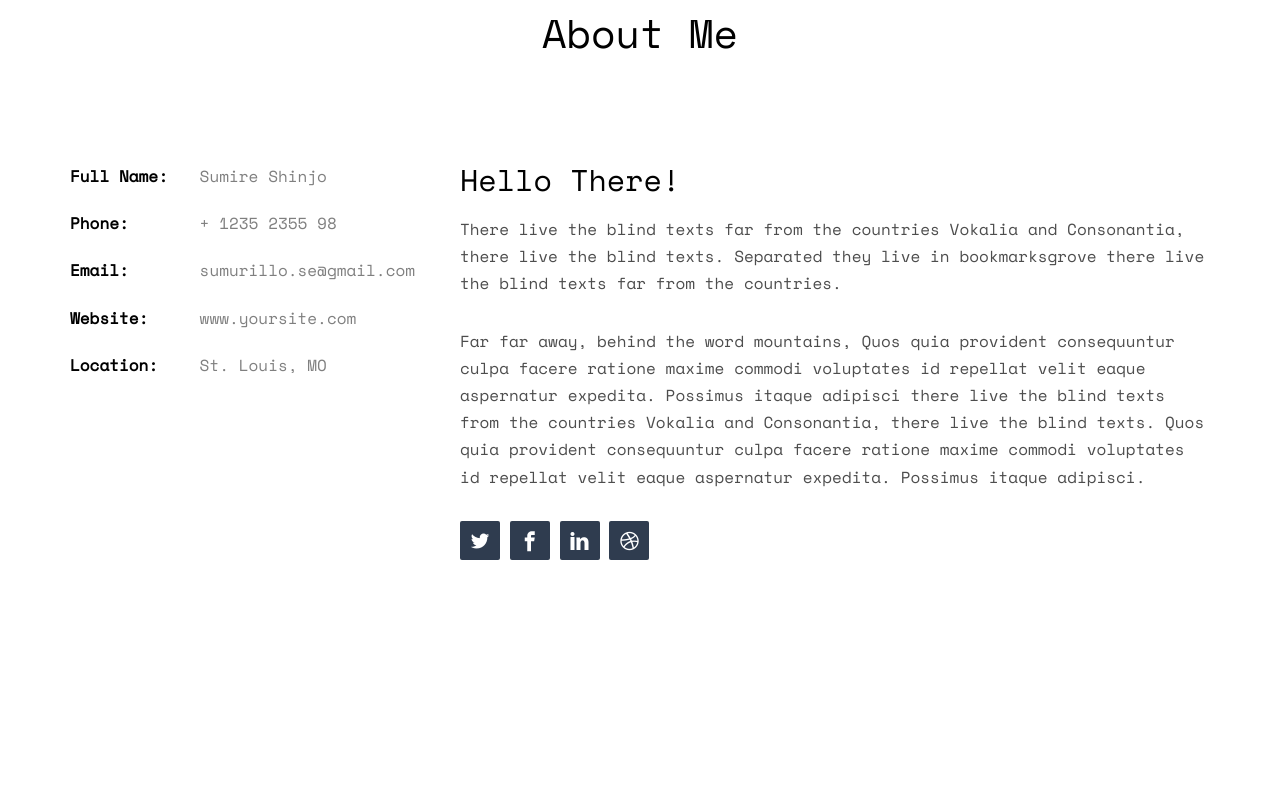
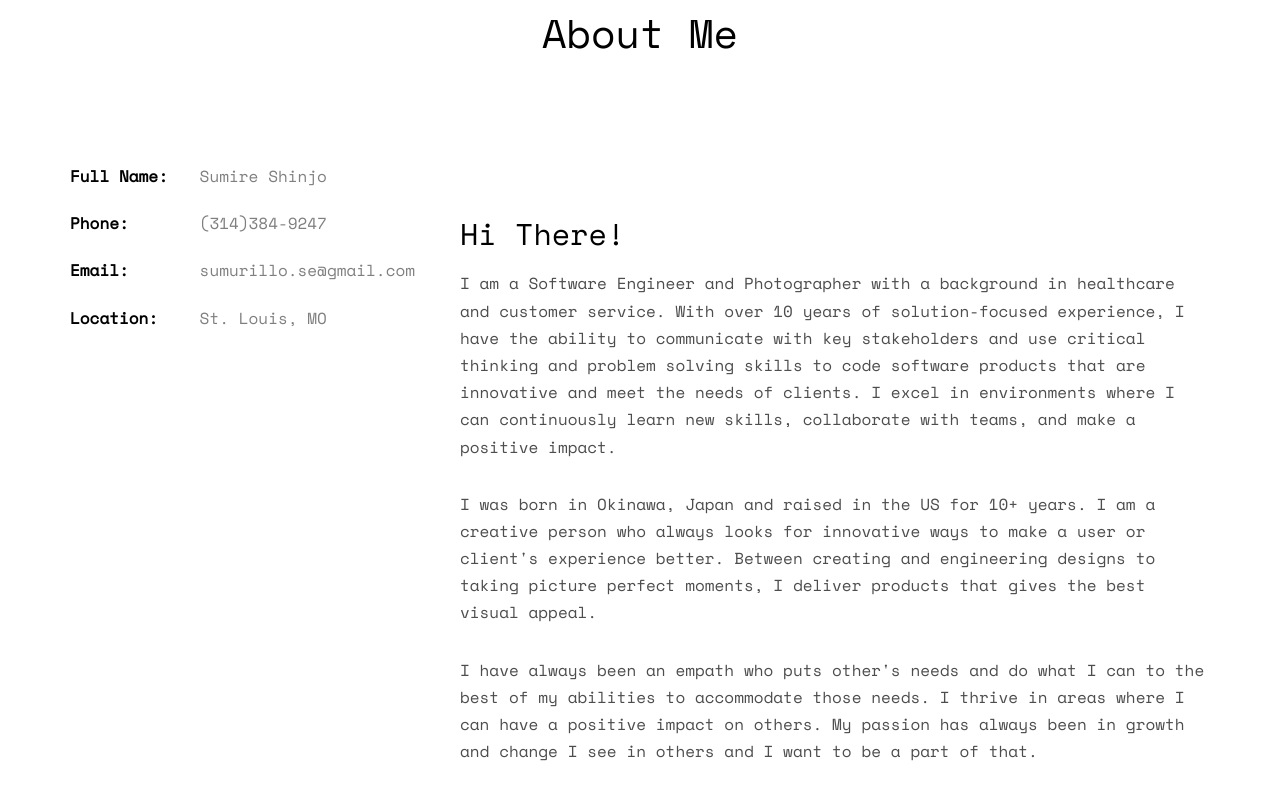
Before and after one commit to sumurillo/portfolio-v2, a plain HTML site: page index.html in a window 1280 px wide. Shown: the part 909-1701 px from the top of the page. Drawn offline with nearby package versions, Linux system fonts and the light colour scheme; some packages are replaced by stand-ins of ours; no server answers; files whose address does not match are found by name.

Commit message:
change about me and remove unwanted icons

```diff
--- a/index.html
+++ b/index.html
@@ -29,10 +29,6 @@
 	<meta property="og:url" content=""/>
 	<meta property="og:site_name" content=""/>
 	<meta property="og:description" content=""/>
-	<meta name="twitter:title" content="" />
-	<meta name="twitter:image" content="" />
-	<meta name="twitter:url" content="" />
-	<meta name="twitter:card" content="" />
 
 	<link href="https://fonts.googleapis.com/css?family=Space+Mono" rel="stylesheet">
 	<link href="https://fonts.googleapis.com/css?family=Kaushan+Script" rel="stylesheet">
@@ -75,10 +71,7 @@
 
 								<!-- need to replace the icons  -->
 								<ul class="fh5co-social-icons">
-									<li><a href="#"><i class="icon-twitter2"></i></a></li>
-									<li><a href="#"><i class="icon-facebook2"></i></a></li>
 									<li><a href="https://www.linkedin.com/in/sumurillo/"><i class="icon-linkedin2"></i></a></li>
-									<li><a href="#"><i class="icon-dribbble2"></i></a></li>
 								</ul>
 							</p>
 						</div>
@@ -99,23 +92,27 @@
 				<div class="col-md-4">
 					<ul class="info">
 						<li><span class="first-block">Full Name:</span><span class="second-block">Sumire Shinjo</span></li>
-						<li><span class="first-block">Phone:</span><span class="second-block">+ 1235 2355 98</span></li>
+						<li><span class="first-block">Phone:</span><span class="second-block">(314)384-9247</span></li>
 						<li><span class="first-block">Email:</span><span class="second-block">sumurillo.se@gmail.com</span></li>
-						<li><span class="first-block">Website:</span><span class="second-block">www.yoursite.com</span></li>
+						<!-- <li><span class="first-block">Website:</span><span class="second-block">www.yoursite.com</span></li> -->
 						<li><span class="first-block">Location:</span><span class="second-block">St. Louis, MO</span></li>
 					</ul>
 				</div>
+				<br/>
+				<br/>
 				<div class="col-md-8">
-					<h2>Hello There!</h2>
-					<p>There live the blind texts far from the countries Vokalia and Consonantia, there live the blind texts. Separated they live in bookmarksgrove there live the blind texts far from the countries.</p>
-					<p>Far far away, behind the word mountains, Quos quia provident consequuntur culpa facere ratione maxime commodi voluptates id repellat velit eaque aspernatur expedita. Possimus itaque adipisci there live the blind texts from the countries Vokalia and Consonantia, there live the blind texts. Quos quia provident consequuntur culpa facere ratione maxime commodi voluptates id repellat velit eaque aspernatur expedita. Possimus itaque adipisci.</p>
-					<p>
+					<h2>Hi There!</h2>
+					<p>I am a Software Engineer and Photographer with a background in healthcare and customer service.
+						With over 10 years of solution-focused experience, I have the ability to communicate with key stakeholders and use critical thinking and problem solving skills to code software products that are innovative and meet the needs of clients.
+						I excel in environments where I can continuously learn new skills, collaborate with teams, and make a positive impact.</p>
+						<p>	I was born in Okinawa, Japan and raised in the US for 10+ years.
+							I am a creative person who always looks for innovative ways to make a user or client's experience better.
+							Between creating and engineering designs to taking picture perfect moments, I deliver products that gives the best visual appeal.</p>
+						<p>I have always been an empath who puts other's needs and do what I can to the best of my abilities to accommodate those needs.
+							I thrive in areas where I can have a positive impact on others.
+							My passion has always been in growth and change I see in others and I want to be a part of that.</p>
 						<ul class="fh5co-social-icons">
-							<li><a href="#"><i class="icon-twitter2"></i></a></li>
-							<li><a href="#"><i class="icon-facebook3"></i></a></li>
-							<li><a href="#"><i class="icon-linkedin2"></i></a></li>
-							<li><a href="#"><i class="icon-dribbble2"></i></a></li>
-						</ul>
+							<li><a href="#"><i class="icon-linkedin2"></i></a></li>						</ul>
 					</p>
 				</div>
 			</div>
@@ -625,7 +622,7 @@
 		<div class="container">
 			<div class="row">
 				<div class="col-md-12">
-					<p>&copy; 2017 Free HTML5 Template. All Rights Reserved. <br>Designed by <a href="http://freehtml5.co" target="_blank">FreeHTML5.co</a> Demo Images: <a href="http://unsplash.com" target="_blank">Unsplash</a></p>
+					<p>&copy; 2017 Free HTML5 Template. All Rights Reserved. <br>Designed by <a href="http://freehtml5.co" target="_blank">FreeHTML5.co</a></p>
 				</div>
 			</div>
 		</div>
@@ -648,8 +645,8 @@
 	<!-- Easy PieChart -->
 	<script src="js/jquery.easypiechart.min.js"></script>
 	<!-- Google Map -->
-	<script src="https://maps.googleapis.com/maps/api/js?key=AIzaSyCefOgb1ZWqYtj7raVSmN4PL2WkTrc-KyA&sensor=false"></script>
-	<script src="js/google_map.js"></script>
+	<!-- <script src="https://maps.googleapis.com/maps/api/js?key=AIzaSyCefOgb1ZWqYtj7raVSmN4PL2WkTrc-KyA&sensor=false"></script>
+	<script src="js/google_map.js"></script> -->
 
 	<!-- Main -->
 	<script src="js/main.js"></script>
--- a/js/main.js
+++ b/js/main.js
@@ -108,7 +108,7 @@
 			scaleColor: false,
 			lineWidth: 4,
 			lineCap: 'butt',
-			barColor: '#FF9000',
+			barColor: '#54018c57',
 			trackColor:	"#f5f5f5",
 			size: 160,
 			animate: 1000
```
Also changed, not shown: sass/style.scss (+5 -5 lines).
